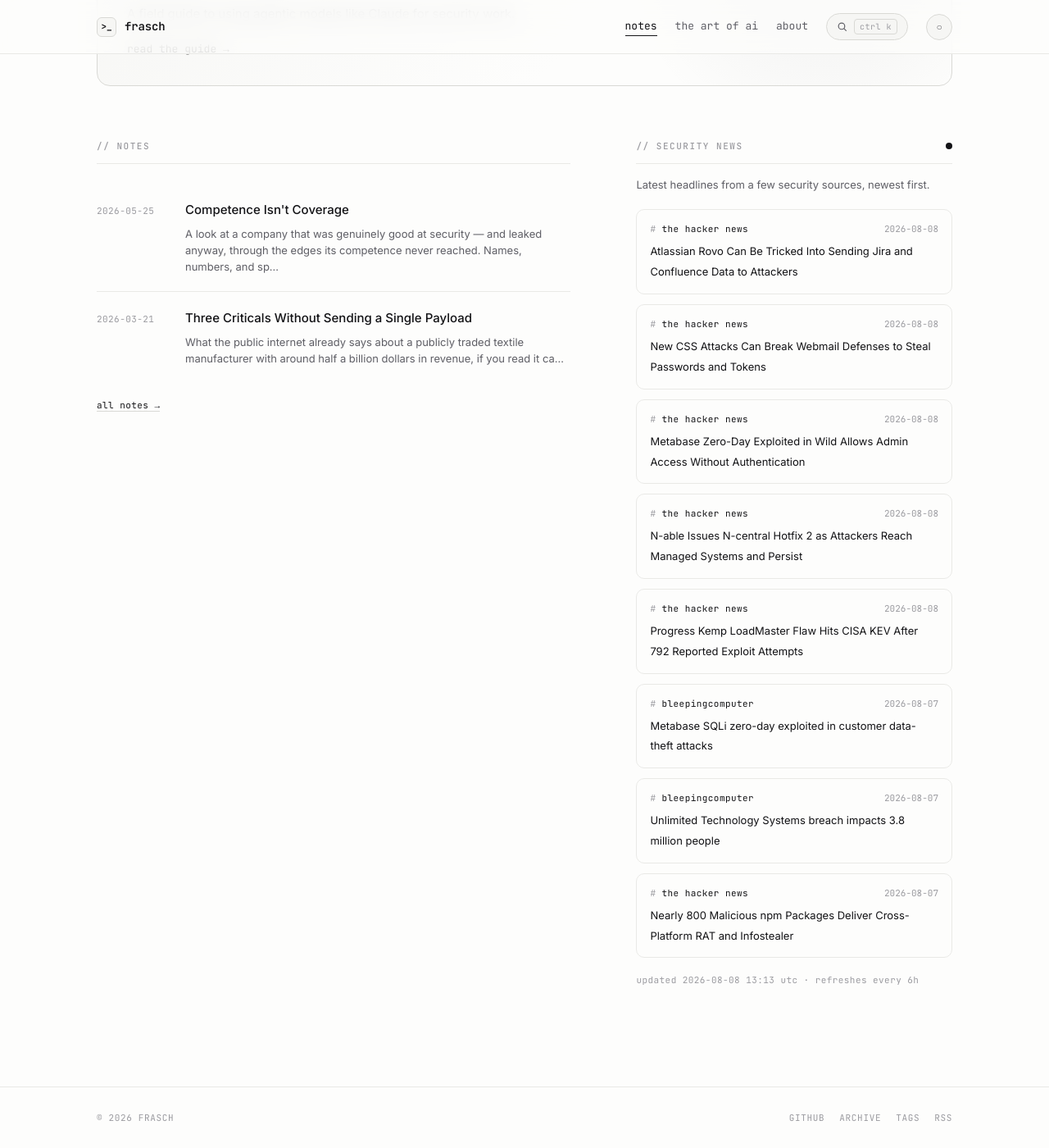
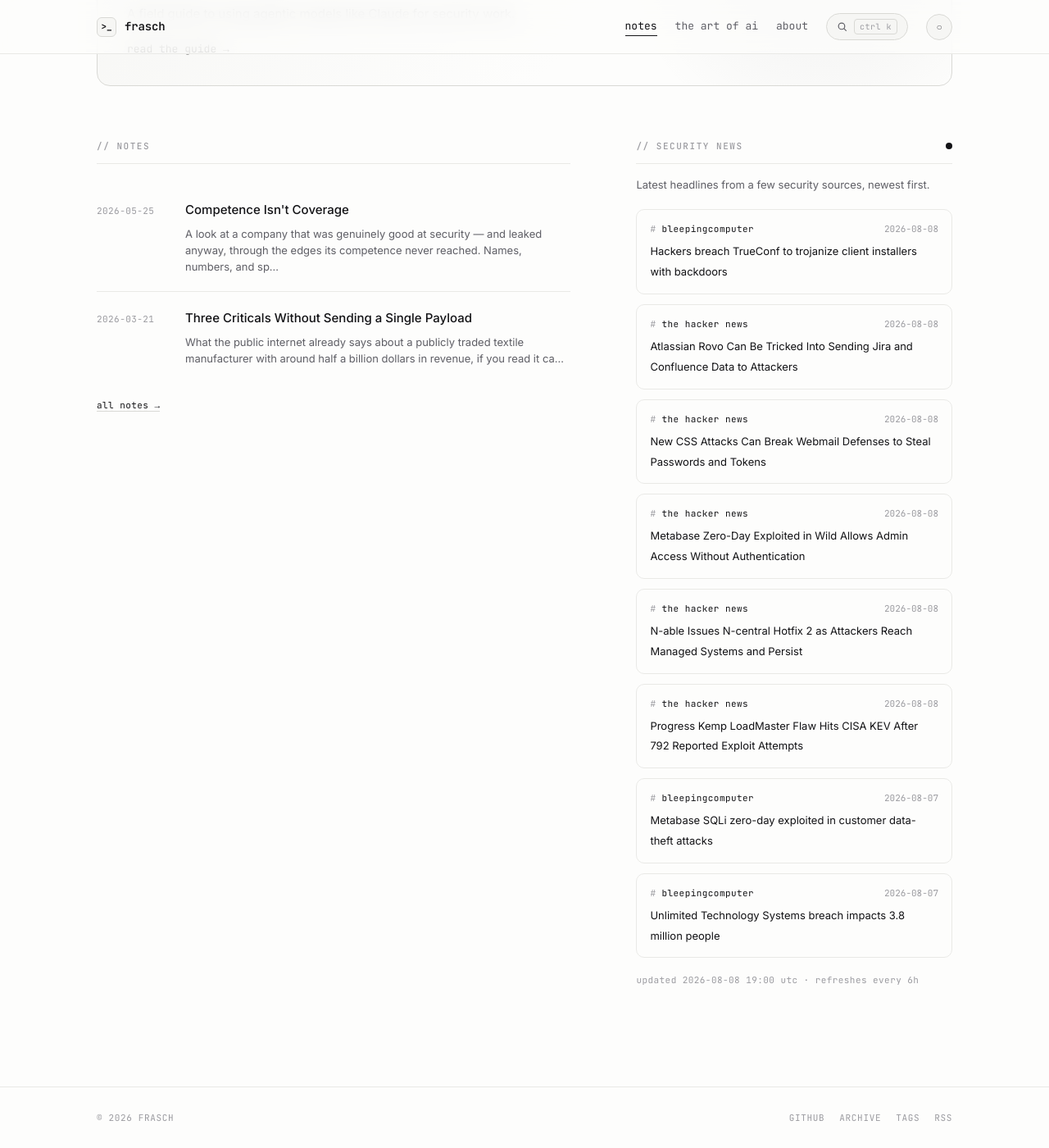
Before and after one commit to whoisfrasch/frasch, a Jekyll site: the page built from index.html, in a window 1280 px wide and 1400 px high, scrolled down 615 px. Shown: the whole window at 82% size. Built offline with Jekyll 4.4.1, drawn with Linux system fonts in a browser that asks for light colours.

Commit message:
Refresh security news feed

```diff
--- a/_data/news.json
+++ b/_data/news.json
@@ -1,6 +1,12 @@
 {
-  "updated": "2026-08-08T13:13:51Z",
+  "updated": "2026-08-08T19:00:36Z",
   "items": [
+    {
+      "source": "bleepingcomputer",
+      "title": "Hackers breach TrueConf to trojanize client installers with backdoors",
+      "link": "https://www.bleepingcomputer.com/news/security/hackers-breach-trueconf-to-trojanize-client-installers-with-backdoors/",
+      "date": "2026-08-08T14:16:23Z"
+    },
     {
       "source": "the hacker news",
       "title": "Atlassian Rovo Can Be Tricked Into Sending Jira and Confluence Data to Attackers",
@@ -42,12 +48,6 @@
       "title": "Unlimited Technology Systems breach impacts 3.8 million people",
       "link": "https://www.bleepingcomputer.com/news/security/unlimited-technology-systems-breach-impacts-38-million-people/",
       "date": "2026-08-07T19:30:41Z"
-    },
-    {
-      "source": "the hacker news",
-      "title": "Nearly 800 Malicious npm Packages Deliver Cross-Platform RAT and Infostealer",
-      "link": "https://thehackernews.com/2026/08/nearly-800-malicious-npm-packages.html",
-      "date": "2026-08-07T18:48:17Z"
     }
   ]
 }
```
